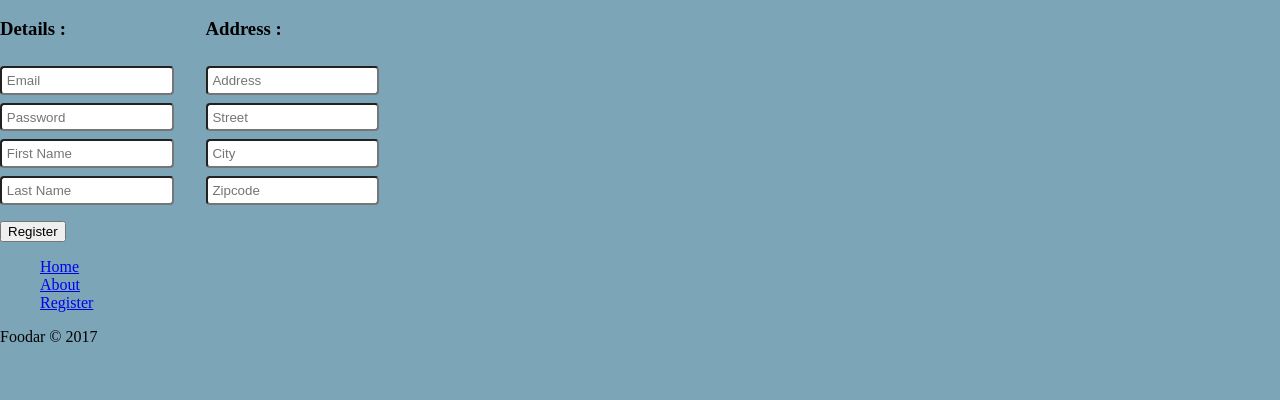
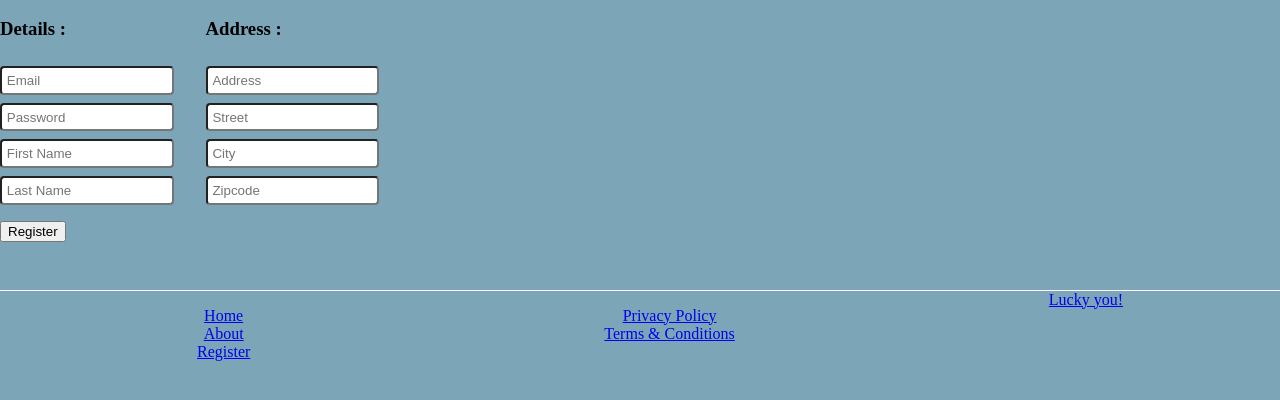
Before and after one commit to tobiaslofton/foodar, a plain HTML site: page register.html in a window 1280 px wide. Shown: the part 68-468 px from the top of the page. Drawn offline with Linux system fonts and the light colour scheme.

Commit message:
Added styling for links and other minor fixes

```diff
--- a/register.html
+++ b/register.html
@@ -26,13 +26,28 @@
     <div class="submit">
       <input type="submit" value="Register">
     </div>
+
+<div id="footer" class="foodarFooter">
+
+
+  <div class="links">
+    <ul>
+      <li><a href="index.html">Home</a></li>
+      <li><a href="about.html">About</a></li>
+      <li><a href="register.html">Register</a></li>
+    </ul>
+</div>
+
+<div class="legal">
+  <ul>
+    <li><a href="#">Privacy Policy</a></li>
+    <li><a href="#">Terms &amp; Conditions</a></li>
+  </ul>
+</div>
+
+<div class="lols">
+  <a href="#">Lucky you!</a>
+</div>
+</div>
 </body>
-<footer class="foodarFooter">
-  <ul>
-    <li><a href="index.html">Home</a></li>
-    <li><a href="about.html">About</a></li>
-    <li><a href="register.html">Register</a></li>
-  </ul>
-Foodar &copy; 2017
-</footer>
 </html>
--- a/style.css
+++ b/style.css
@@ -72,8 +72,12 @@ html {
 
 .logo a {
   float: right;
-font-size: 1.5rem;
-margin: 2rem;
+  font-size: 1.5rem;
+  margin: 2rem;
+}
+
+.logo a:hover {
+  color: #00c;
 }
 
 .hero {
@@ -117,3 +121,7 @@ margin: 2rem;
 .foodarFooter div {
   flex-grow: 1;
 }
+
+.foodarFooter a:hover {
+  color: red;
+}
```
Also changed, not shown: about.html (+23 -8 lines).
